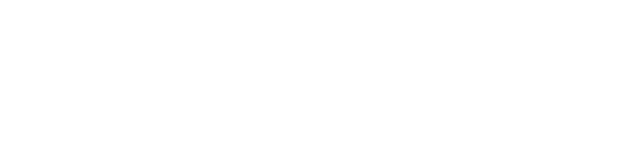
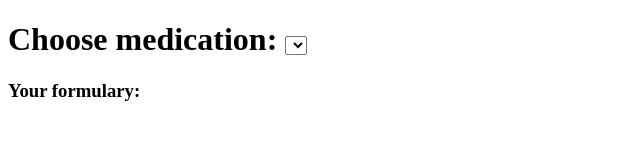
Before and after one commit to szabinakov/pharmacystock, a website with bundled scripts: page index.html in a window 1280 px wide. Shown: the whole page, without its empty margins (0-640 px from the left). Built offline with nearby package versions, Linux system fonts and the light colour scheme.

Commit message:
added niventory script to indexhtml

```diff
--- a/index.html
+++ b/index.html
@@ -9,9 +9,16 @@
 <body>
     <header>
         <h1>
-
+            Choose medication:
+            <select>
+                <option></option>
+            </select>
         </h1>
     </header>
+    <section>
+        <h3>Your formulary:</h3>
+    </section>
     <script type="module" src="./src/formulary.js"></script>
+    <script type="module" src="./src/inventory.js"></script>
 </body>
 </html>
```
